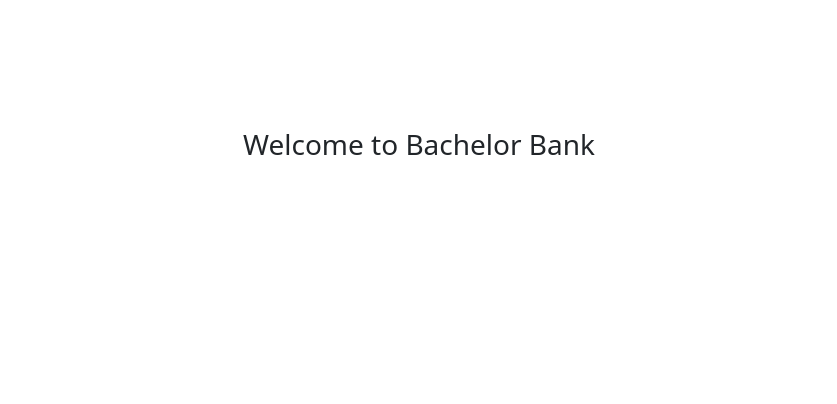
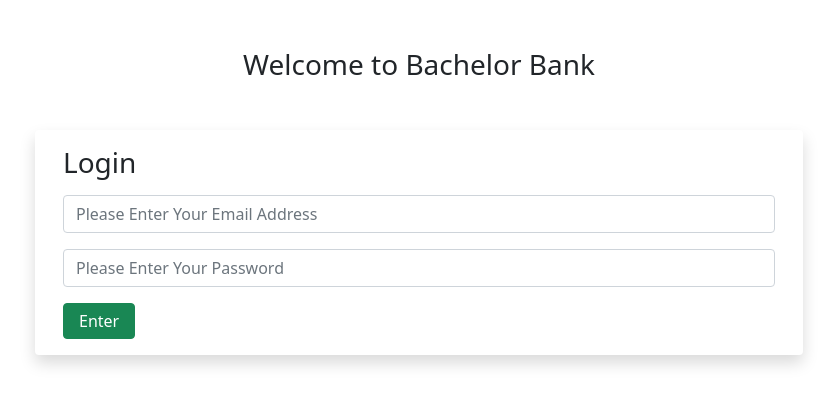
Before and after one commit to codefahim/bachelor-bank, a plain HTML site: page index.html in a window 1280 px wide. Shown: the whole page, without its empty margins (221-1058 px from the left). Drawn offline with Linux system fonts and the light colour scheme.

Commit message:
login update

```diff
--- a/css/style.css
+++ b/css/style.css
@@ -1,5 +1,3 @@
-.head {
-    text-align: center;
-    margin: auto;
-    margin-top: 10%;
+.custome-btn-padding {
+    padding: 5px 15px;
 }
--- a/index.html
+++ b/index.html
@@ -8,13 +8,26 @@
     <link rel="stylesheet" href="css/bootstrap.min.css">
     <link rel="stylesheet" href="css/style.css">
     <script src="js/bootstrap.bundle.min.js"></script>
+    <script src="js/script.js"></script>
 </head>
 
 <body>
     <!-- login section -->
     <section class="login">
-        <div class="head">
-            <h3>Welcome to Bachelor Bank</h3>
+
+        <h3 class="text-center mt-5">Welcome to Bachelor Bank</h3>
+        <div class="login-system shadow p-3 mb-5 bg-white rounded mt-5" style="width: 60%; margin: auto;">
+            <form class="container-fluid" s>
+                <h3>Login</h3>
+                <div class="form-group mt-3">
+
+                    <input type="text" class="form-control" id="formGroupExampleInput" placeholder="Please Enter Your Email Address">
+                </div>
+                <div class="form-group mt-3">
+
+                    <input type="password" class="form-control" id="formGroupExampleInput2" placeholder="Please Enter Your Password"> <button class="btn btn-success mt-3 custome-btn-padding" type="button">Enter</button>
+                </div>
+            </form>
         </div>
 
     </section>
```
Also changed, not shown: js/script.js (added).
